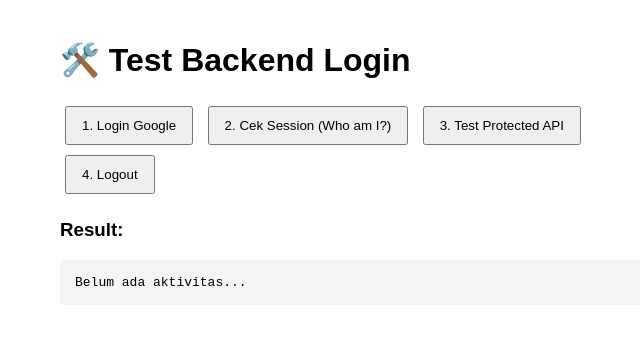
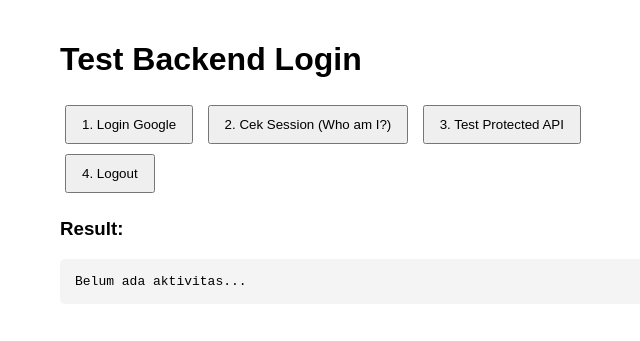
Before and after one commit to HIMTI-Binus-University/HIMTI-Internal-Backend, a website: page public/index.html in a window 1280 px wide. Shown: the whole page, without its empty margins (280-920 px from the left). Drawn offline with Linux system fonts and the light colour scheme.

```diff
--- a/public/authTesting.html
+++ b/public/index.html
@@ -25,7 +25,7 @@
       </style>
    </head>
    <body>
-      <h1>🛠️ Test Backend Login</h1>
+      <h1>Test Backend Login</h1>
 
       <div style="margin-bottom: 20px">
          <button id="loginBtn">1. Login Google</button>
```
